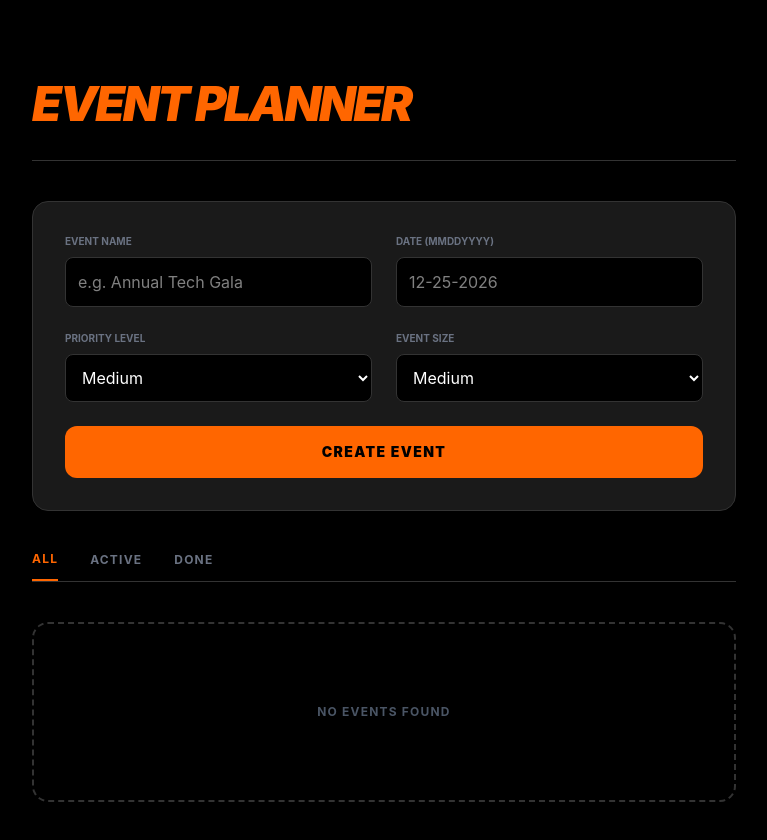
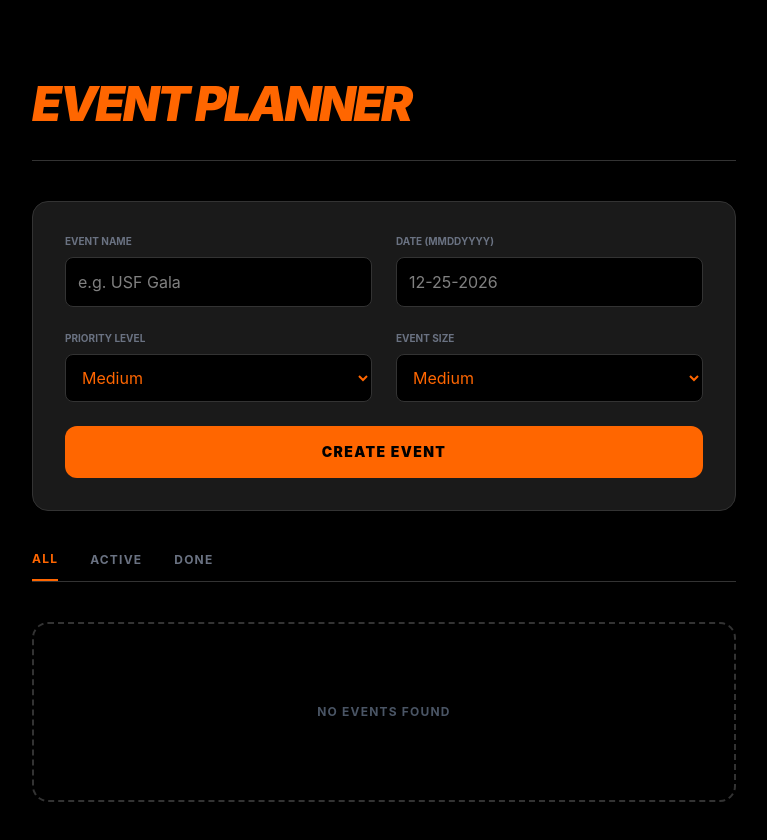
Before and after one commit to hientran20040303/task-manager, a Next.js app: page / in a window 1280 px wide. Shown: the top 840 px of the page, without its empty margins (256-1023 px from the left). Built offline with nearby package versions, Linux system fonts and the light colour scheme.

Commit message:
Edit comments as required

```diff
--- a/src/app/page.js
+++ b/src/app/page.js
@@ -1,9 +1,3 @@
-
-// COMPONENT: HomePage
-// PURPOSE: The main landing page of the application.
-//          Acts as a wrapper for the TaskBoard.
-// TYPE: Server Component (Default)
-
 import TaskBoard from '@/components/TaskBoard';
 
 export default function HomePage() {
--- a/src/components/AddTaskForm.js
+++ b/src/components/AddTaskForm.js
@@ -1,74 +1,64 @@
+// COMPONENT: AddTaskForm
+// PURPOSE:   A controlled form that collects user input for new events.
+// TYPE:      Client Component
+// PROPS:     onAdd (Function) - Sends the new data back up to TaskBoard.
+
 'use client';
 import { useState } from 'react';
 
 export default function AddTaskForm({ onAdd }) {
+  // Controlled Inputs: These values live in local state so React is in charge of the typing
   const [name, setName] = useState('');
   const [date, setDate] = useState('');
   const [priority, setPriority] = useState('Medium');
   const [size, setSize] = useState('Medium');
 
-  // This magic function adds dashes as you type numbers
+  // Automatically adds dashes to mm-dd-yyyy as the user types
   const handleDateChange = (e) => {
-    let val = e.target.value.replace(/\D/g, ''); // Remove anything that isn't a number
-    if (val.length > 8) val = val.slice(0, 8); // Max 8 numbers
-
-    // Add dashes at 2nd and 4th positions
+    let val = e.target.value.replace(/\D/g, ''); // removes anything not number
+    if (val.length > 8) val = val.slice(0, 8);
     let formatted = val;
     if (val.length > 2) formatted = val.slice(0, 2) + '-' + val.slice(2);
     if (val.length > 4) formatted = formatted.slice(0, 5) + '-' + formatted.slice(5);
-
     setDate(formatted);
   };
 
   const handleSubmit = (e) => {
-    e.preventDefault(); // Stop the page from refreshing
-    if (!name || date.length < 10) return; // Validation: Don't allow empty names or short dates
+    // preventDefault(): Stops the browser from refreshing the whole page
+    // We need to keep our React state alive, not reset it with a reload
+    e.preventDefault();
+    if (!name || date.length < 10) return; // Validation: No blanks!
+
     onAdd(name, date, priority, size);
+
+    // Resetting state: This clears the input fields after adding
     setName('');
     setDate('');
   };
 
   return (
-    <form onSubmit={handleSubmit} className="bg-[#1a1a1a] p-8 rounded-2xl border border-[#333] grid grid-cols-1 md:grid-cols-2 gap-6">
+    <form onSubmit={handleSubmit} className="bg-[#1a1a1a] p-8 rounded-2xl border border-[#333] grid grid-cols-1 md:grid-cols-2 gap-6 shadow-2xl">
       <div className="flex flex-col gap-2">
         <label className="text-[10px] uppercase font-bold text-gray-500">Event Name</label>
-        <input
-          value={name} onChange={(e) => setName(e.target.value)}
-          placeholder="e.g. Annual Tech Gala"
-          className="bg-black border border-[#333] p-3 rounded-lg focus:border-[#ff6600] outline-none transition-all"
-        />
+        <input value={name} onChange={(e) => setName(e.target.value)} placeholder="e.g. USF Gala" className="bg-black border border-[#333] p-3 rounded-lg focus:border-[#ff6600] outline-none transition-all" />
       </div>
-
       <div className="flex flex-col gap-2">
         <label className="text-[10px] uppercase font-bold text-gray-500">Date (mmddyyyy)</label>
-        <input
-          value={date} onChange={handleDateChange}
-          placeholder="12-25-2026"
-          className="bg-black border border-[#333] p-3 rounded-lg focus:border-[#ff6600] outline-none transition-all"
-        />
+        <input value={date} onChange={handleDateChange} placeholder="12-25-2026" className="bg-black border border-[#333] p-3 rounded-lg focus:border-[#ff6600] outline-none transition-all" />
       </div>
-
       <div className="flex flex-col gap-2">
         <label className="text-[10px] uppercase font-bold text-gray-500">Priority Level</label>
-        <select value={priority} onChange={(e) => setPriority(e.target.value)} className="bg-black border border-[#333] p-3 rounded-lg outline-none">
-          <option>High</option>
-          <option>Medium</option>
-          <option>Low</option>
+        <select value={priority} onChange={(e) => setPriority(e.target.value)} className="bg-black border border-[#333] p-3 rounded-lg outline-none text-[#ff6600]">
+          <option>High</option><option>Medium</option><option>Low</option>
         </select>
       </div>
-
       <div className="flex flex-col gap-2">
         <label className="text-[10px] uppercase font-bold text-gray-500">Event Size</label>
-        <select value={size} onChange={(e) => setSize(e.target.value)} className="bg-black border border-[#333] p-3 rounded-lg outline-none">
-          <option>Large</option>
-          <option>Medium</option>
-          <option>Small</option>
+        <select value={size} onChange={(e) => setSize(e.target.value)} className="bg-black border border-[#333] p-3 rounded-lg outline-none text-[#ff6600]">
+          <option>Large</option><option>Medium</option><option>Small</option>
         </select>
       </div>
-
-      <button className="md:col-span-2 bg-[#ff6600] hover:bg-white text-black font-black py-4 rounded-xl transition-all uppercase tracking-widest text-sm">
-        Create Event
-      </button>
+      <button className="md:col-span-2 bg-[#ff6600] hover:bg-white text-black font-black py-4 rounded-xl transition-all uppercase tracking-widest text-sm">Create Event</button>
     </form>
   );
 }
--- a/src/components/TaskBoard.js
+++ b/src/components/TaskBoard.js
@@ -1,7 +1,7 @@
 // COMPONENT: TaskBoard
-// PURPOSE: This is the "Central Brain" of your app.
-//          It holds the list of events and decides what to show.
-// TYPE: Client Component (It needs memory/state)
+// PURPOSE:   This is the main. It holds the master list of events and handles all the heavy lifting like saving to the browser.
+// TYPE:      Client Component ('use client')
+// PROPS:     None (It is the top-level data owner)
 
 'use client';
 
@@ -11,81 +11,75 @@ import TaskList from './TaskList';
 import TaskStats from './TaskStats';
 
 export default function TaskBoard() {
-  // Memory (State)
-  // Persist on refresh
-  // Check the browser's "LocalStorage" when the app first opens
+  // We put events in state because we want the UI to automatically refresh whenever we add or change something
+
+  // Lazy Initializer: This function runs once when the page loads
   const [events, setEvents] = useState(() => {
+    // The 'typeof window' guard is here because Next.js tries to run this on the server
+    // The server doesn't have a "LocalStorage," so need to check if we are in the browser first to prevent the app from crashing during startup
     if (typeof window !== 'undefined') {
-      const saved = localStorage.getItem('my-event-plan');
+      const saved = localStorage.getItem('usf-event-planner');
       return saved ? JSON.parse(saved) : [];
     }
     return [];
   });
 
+  // Filter state: tracks if we are looking at 'all', 'active', or 'done'
   const [filter, setFilter] = useState('all');
 
-  // Saving Effect
-  // Every time our list changes, we save it to the browser automatically
+  // LOCAL STORAGE
+  // This effect syncs our React memory with the browser's hard drive
+  // Use [events] in the dependency array so it only saves when the list actually changes
   useEffect(() => {
-    localStorage.setItem('my-event-plan', JSON.stringify(events));
+    localStorage.setItem('usf-event-planner', JSON.stringify(events));
   }, [events]);
 
-  // Logic Functions (Handlers)
+  // DATA FLOW
+  // These functions are passed DOWN as callback props to children
 
-  // Add a brand new event
   function addEvent(name, date, priority, size) {
-    const newEntry = {
-      id: crypto.randomUUID(), // Gives every event a unique ID "fingerprint"
-      name,
-      date,
-      priority,
-      size,
-      done: false // New events start as "Active"
-    };
-    // Create a NEW array with the new entry. Never "push" directly in React.
+    const newEntry = { id: crypto.randomUUID(), name, date, priority, size, done: false };
+    // Immutable Update: The spread operator [...] to create a new array
+    // React only rerenders if it sees a new memory reference. If we just used .push(), the reference wouldn't change, and the screen would stay stuck.
     setEvents([...events, newEntry]);
   }
 
-  // Update an existing event
   function updateEvent(id, updatedData) {
+    // .map() creates a fresh array. If the ID matches, swap in the new data. This allows the "Edit" feature to update any field (name, date, priority, size)
     setEvents(events.map(e => e.id === id ? { ...e, ...updatedData } : e));
   }
 
-  // Delete an event
   function deleteEvent(id) {
+    // .filter() creates a new array exclude the one we want to toss out
     setEvents(events.filter(e => e.id !== id));
   }
 
-  // Clear completed
   function clearCompleted() {
+    // Removes all events where 'done' is true
     setEvents(events.filter(e => !e.done));
   }
 
-  // Live Calculations (Derived Values)
-  // Stats bar display
+  // Not state. We calculate them during render. Because store them in state would be duplicated data and lead to bugs
   const total = events.length;
   const active = events.filter(e => !e.done).length;
   const completed = total - active;
 
-  // Filter the list based on which tab is clicked
   const visibleEvents = events.filter(e => {
     if (filter === 'done') return e.done;
     if (filter === 'active') return !e.done;
-    return true;
+    return true; // 'all'
   });
 
   return (
     <div className="max-w-4xl mx-auto p-8 space-y-10">
       <header className="flex flex-col md:flex-row justify-between items-center gap-6 border-b border-[#333] pb-8">
-        <h1 className="text-5xl font-black uppercase italic tracking-tighter text-[#ff6600]">
-          Event Planner
-        </h1>
+        <h1 className="text-5xl font-black uppercase italic tracking-tighter text-[#ff6600]">Event Planner</h1>
+        {/* Callback prop: onClear allows TaskStats to trigger the clear function here */}
         <TaskStats total={total} active={active} completed={completed} onClear={clearCompleted} />
       </header>
 
       <AddTaskForm onAdd={addEvent} />
 
-      {/* Filter Tabs */}
       <div className="flex gap-8 border-b border-[#333]">
         {['all', 'active', 'done'].map((f) => (
           <button
@@ -100,11 +94,7 @@ export default function TaskBoard() {
         ))}
       </div>
 
-      <TaskList
-        events={visibleEvents}
-        onUpdate={updateEvent}
-        onDelete={deleteEvent}
-      />
+      <TaskList events={visibleEvents} onUpdate={updateEvent} onDelete={deleteEvent} />
     </div>
   );
 }
--- a/src/components/TaskStats.js
+++ b/src/components/TaskStats.js
@@ -1,10 +1,16 @@
+// COMPONENT: TaskStats
+// PURPOSE:   Shows the live counts and the clear completed button.
+// TYPE:      Client Component
+// PROPS:     total, active, completed (Numbers), onClear (Function)
+
 'use client';
 
 export default function TaskStats({ total, active, completed, onClear }) {
-  if (total === 0) return null; // Hide if no events exist
+  // If no events exist, we hide the bar entirely.
+  if (total === 0) return null;
 
   return (
-    <div className="flex items-center gap-8 bg-[#1a1a1a] p-4 rounded-xl border border-[#333]">
+    <div className="flex items-center gap-8 bg-[#1a1a1a] p-4 rounded-xl border border-[#333] shadow-lg">
       <div className="flex gap-6">
         <div className="text-center">
           <p className="text-[9px] text-gray-500 uppercase font-black">Total</p>
@@ -19,13 +25,7 @@ export default function TaskStats({ total, active, completed, onClear }) {
           <p className="text-lg font-black text-white">{completed}</p>
         </div>
       </div>
-
-      <button
-        onClick={onClear}
-        className="text-[9px] bg-red-950 text-red-500 border border-red-900 px-3 py-1 rounded-md font-black uppercase hover:bg-red-500 hover:text-white transition-all"
-      >
-        Clear All
-      </button>
+      <button onClick={onClear} className="text-[9px] bg-red-950 text-red-500 border border-red-900 px-3 py-1 rounded-md font-black uppercase hover:bg-red-500 hover:text-white transition-all">Clear Finalized</button>
     </div>
   );
 }
```
Also changed, not shown: src/components/TaskCard.js (+21 -57 lines), src/components/TaskList.js (+8 -0 lines).
